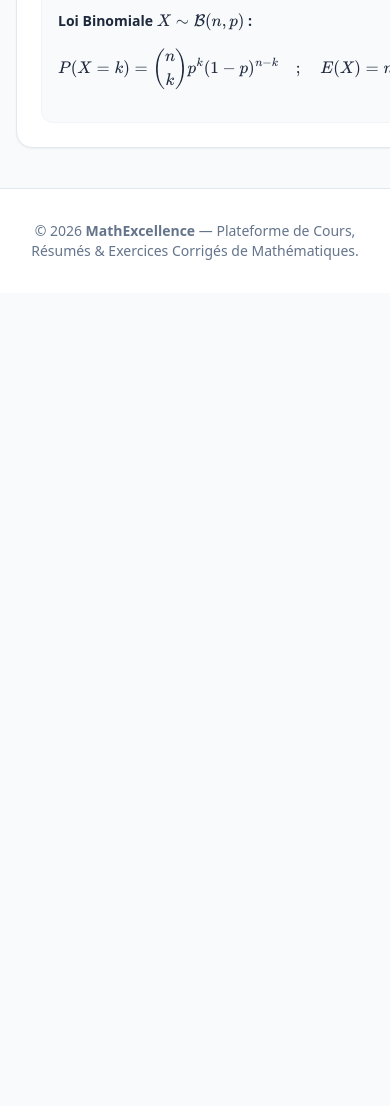
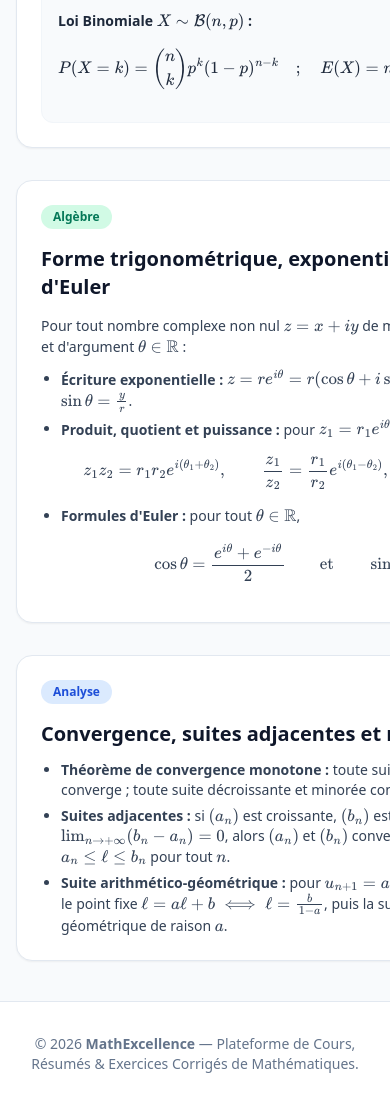
Before and after one commit to ouryoussef2/Youssef-Maths-, a plain HTML site: page cours.html in a window 390 px wide. Shown: the part 3086-4192 px from the top of the page. Before the commit the page ends 3379 px from the top, so only its background shows below. Drawn offline with nearby package versions, Linux system fonts and the light colour scheme.

Commit message:
Update cours.html

```diff
--- a/cours.html
+++ b/cours.html
@@ -182,7 +182,44 @@
         <p>$$P(X = k) = \binom{n}{k} p^k (1-p)^{n-k} \quad ; \quad E(X) = np \quad ; \quad V(X) = np(1-p)$$</p>
       </div>
     </article>
+<!-- FICHE 4 : Algèbre / Nombres Complexes -->
+    <article data-matiere="algebre" class="cours-card bg-white rounded-2xl border border-slate-200 shadow-sm p-6 md:p-8">
+      <div class="flex flex-wrap items-center justify-between gap-2 mb-4">
+        <span class="px-3 py-1 text-xs font-bold rounded-full bg-emerald-100 text-emerald-700">Algèbre</span>
+        <span class="text-xs text-slate-400">Fiche #04 • Nombres Complexes</span>
+      </div>
 
+      <h2 class="text-xl font-bold text-slate-900 mb-3">Forme trigonométrique, exponentielle et formules d'Euler</h2>
+      <div class="text-slate-700 text-sm md:text-base space-y-3">
+        <p>Pour tout nombre complexe non nul $z = x + iy$ de module $r = |z| = \sqrt{x^2 + y^2}$ et d'argument $\theta \in \mathbb{R}$ :</p>
+        <ul class="list-disc pl-5 space-y-1.5">
+          <li><strong>Écriture exponentielle :</strong> $z = r e^{i\theta} = r(\cos\theta + i\sin\theta)$, avec $\cos\theta = \frac{x}{r}$ et $\sin\theta = \frac{y}{r}$.</li>
+          <li><strong>Produit, quotient et puissance :</strong> pour $z_1 = r_1 e^{i\theta_1}$ et $z_2 = r_2 e^{i\theta_2}$ ($r_2 > 0$) :
+            $$z_1 z_2 = r_1 r_2 e^{i(\theta_1 + \theta_2)}, \qquad \frac{z_1}{z_2} = \frac{r_1}{r_2} e^{i(\theta_1 - \theta_2)}, \qquad z_1^n = r_1^n e^{in\theta_1}\;(n \in \mathbb{Z})$$
+          </li>
+          <li><strong>Formules d'Euler :</strong> pour tout $\theta \in \mathbb{R}$,
+            $$\cos\theta = \frac{e^{i\theta} + e^{-i\theta}}{2} \qquad \text{et} \qquad \sin\theta = \frac{e^{i\theta} - e^{-i\theta}}{2i}$$
+          </li>
+        </ul>
+      </div>
+    </article>
+
+    <!-- FICHE 5 : Analyse / Suites Numériques -->
+    <article data-matiere="analyse" class="cours-card bg-white rounded-2xl border border-slate-200 shadow-sm p-6 md:p-8">
+      <div class="flex flex-wrap items-center justify-between gap-2 mb-4">
+        <span class="px-3 py-1 text-xs font-bold rounded-full bg-blue-100 text-blue-700">Analyse</span>
+        <span class="text-xs text-slate-400">Fiche #05 • Suites Numériques</span>
+      </div>
+
+      <h2 class="text-xl font-bold text-slate-900 mb-3">Convergence, suites adjacentes et récurrence linéaire</h2>
+      <div class="text-slate-700 text-sm md:text-base space-y-3">
+        <ul class="list-disc pl-5 space-y-1.5">
+          <li><strong>Théorème de convergence monotone :</strong> toute suite croissante et majorée converge ; toute suite décroissante et minorée converge.</li>
+          <li><strong>Suites adjacentes :</strong> si $(a_n)$ est croissante, $(b_n)$ est décroissante et $\lim_{n \to +\infty}(b_n - a_n) = 0$, alors $(a_n)$ et $(b_n)$ convergent vers la même limite $\ell$, et $a_n \le \ell \le b_n$ pour tout $n$.</li>
+          <li><strong>Suite arithmético-géométrique :</strong> pour $u_{n+1} = a u_n + b$ avec $a \neq 1$, on cherche le point fixe $\ell = a\ell + b \iff \ell = \frac{b}{1 - a}$, puis la suite $v_n = u_n - \ell$ est géométrique de raison $a$.</li>
+        </ul>
+      </div>
+    </article>
   </main>
 
   <!-- Pied de page -->
```
